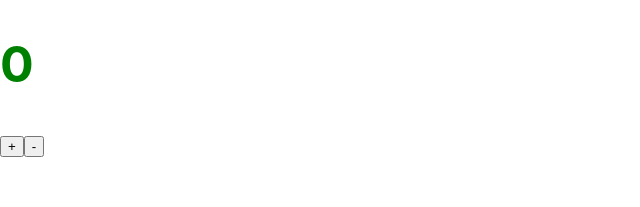
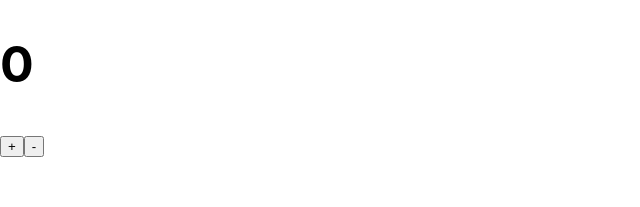
Before and after one commit to somesanity/webHook, a React (Create React App) app: page / in a window 1280 px wide. Shown: the top 207 px of the page, without its empty margins (0-640 px from the left). Built offline with nearby package versions, Linux system fonts and the light colour scheme.

Commit message:
change color to black

```diff
--- a/package.json
+++ b/package.json
@@ -8,6 +8,9 @@
     "@testing-library/react": "^16.2.0",
     "@testing-library/user-event": "^13.5.0",
     "ajv": "^8.17.1",
+    "body-parser": "^1.20.3",
+    "crypto": "^1.0.1",
+    "express": "^4.21.2",
     "react": "^19.0.0",
     "react-dom": "^19.0.0",
     "react-scripts": "5.0.1",
--- a/src/App.css
+++ b/src/App.css
@@ -1,4 +1,4 @@
 body {
   font-size: 25px;
-  color: green;
+  color: black;
 }
```
Also changed, not shown: 1 other file (tests, documents, lock files or other folders).
